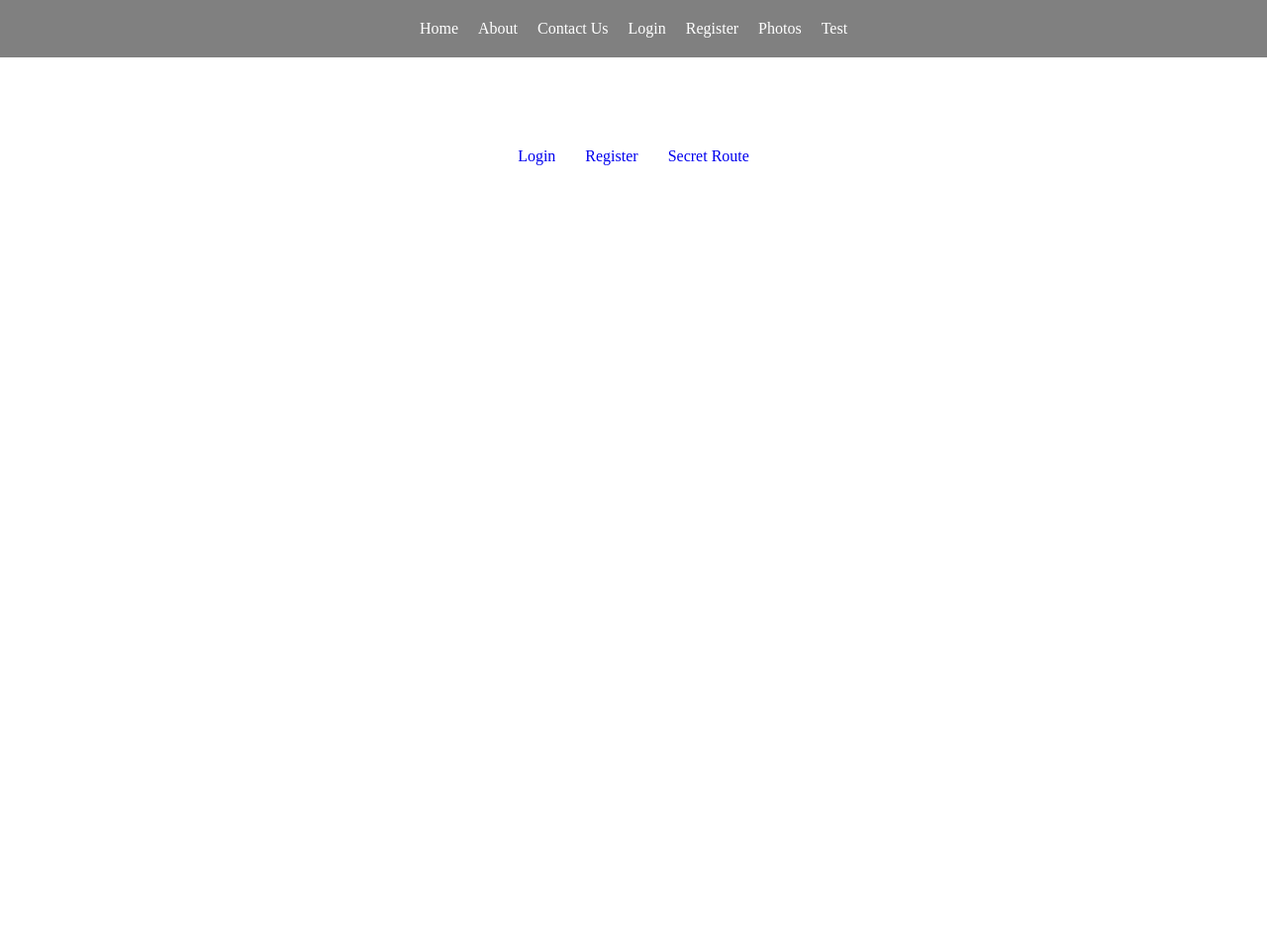
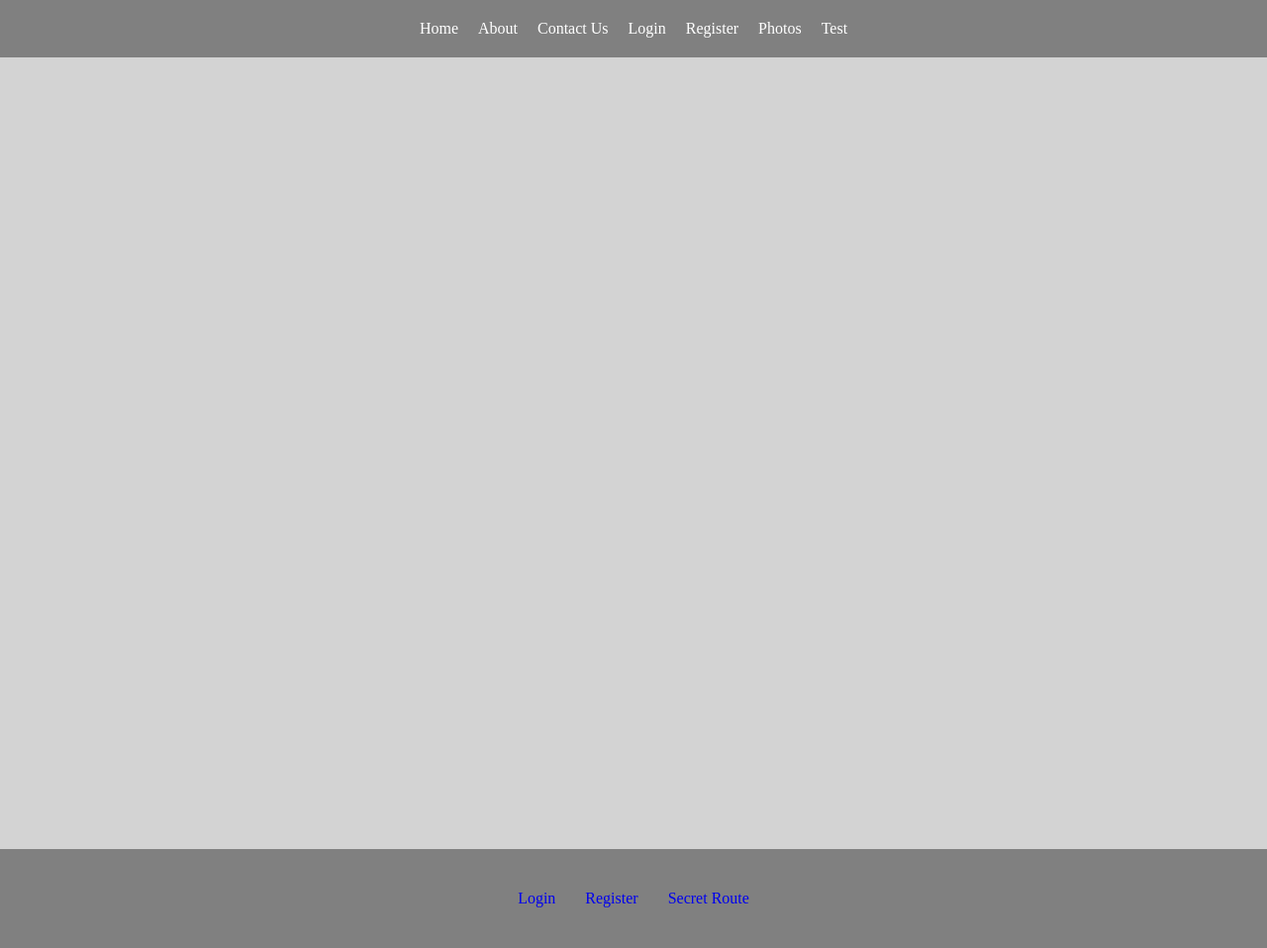
Before and after one commit to vsmm-world/Authentication-in-Node-using-Passportjs, a Node server app: page /test in a window 1280 px wide. Shown: the whole page at 99% size. Before the commit the page ends 167 px from the top, so only its background shows below. Run offline with Node 20, Linux system fonts and the light colour scheme; some libraries are stand-ins or nearby versions.

Commit message:
adding footer element

```diff
--- a/Views/test.ejs
+++ b/Views/test.ejs
@@ -32,12 +32,21 @@
             color: white;
         }
 
+        main {
+            background-color: lightgray;
+            height: 100vh;
+        }
+
+        footer {
+
+            background-color: gray;
+            height: 100px;
+        }
         .links ul {
             display: flex;
             gap: 30px;
             align-items: center;
             justify-content: center;
-            margin: 50px;
             height: 100px;
         }
 
```
